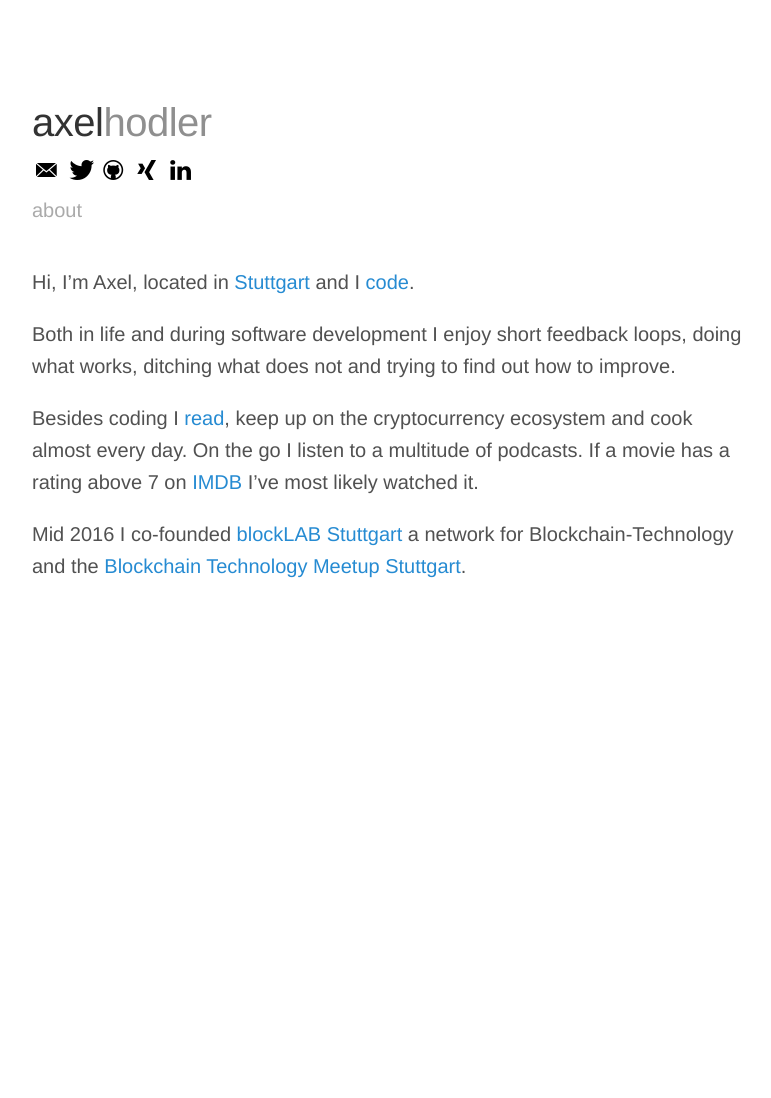
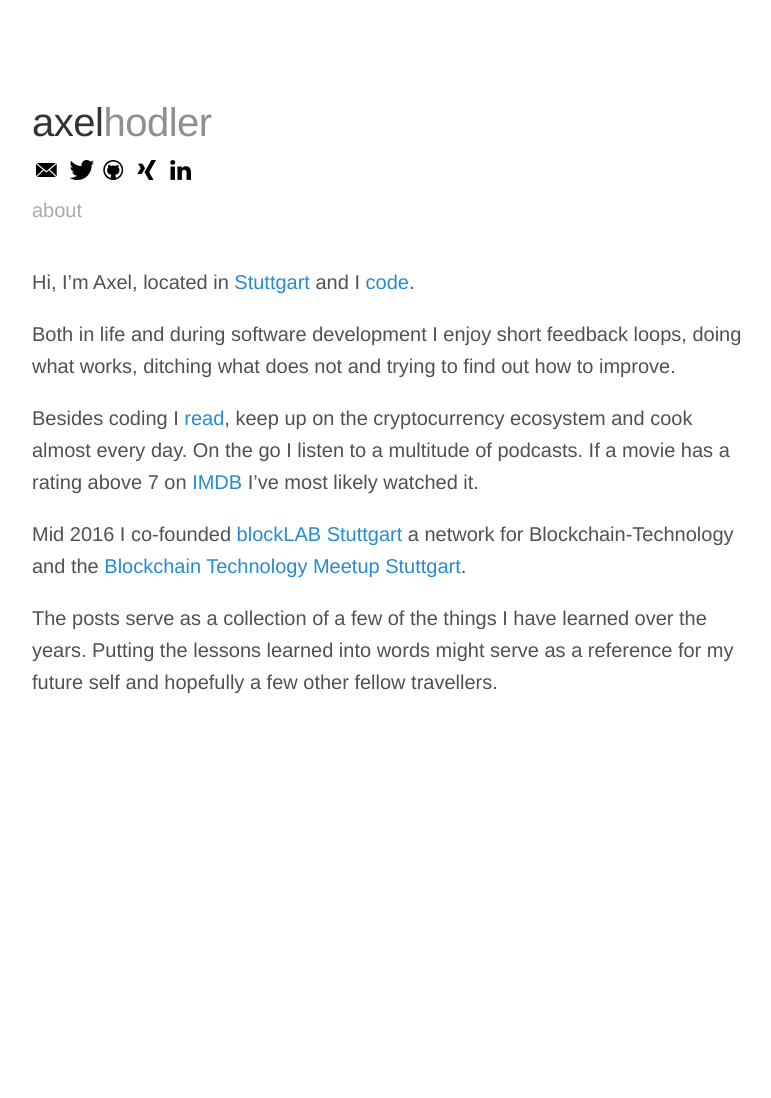
Before and after one commit to schlegde/schlegel.github.io, a Jekyll site: the page built from about.md, in a window 1280 px wide. Shown: the whole page, without its empty margins (248-1019 px from the left). Built offline with Jekyll 4.4.1, drawn with Linux system fonts in a browser that asks for light colours; before the commit the page ends 982 px from its top, so only the background shows below that.

Commit message:
explain why

```diff
--- a/about.md
+++ b/about.md
@@ -10,3 +10,5 @@ Both in life and during software development I enjoy short feedback loops, doing
 Besides coding I [read](https://www.goodreads.com/user/show/17724008-axel), keep up on the cryptocurrency ecosystem and cook almost every day. On the go I listen to a multitude of podcasts. If a movie has a rating above 7 on [IMDB](http://www.imdb.com/) I've most likely watched it.
 
 Mid 2016 I co-founded [blockLAB Stuttgart](http://blocklab.de/) a network for Blockchain-Technology and the [Blockchain Technology Meetup Stuttgart](https://www.meetup.com/Blockchain-meetup/).
+
+The posts serve as a collection of a few of the things I have learned over the years. Putting the lessons learned into words might serve as a reference for my future self and hopefully a few other fellow travellers.
```
